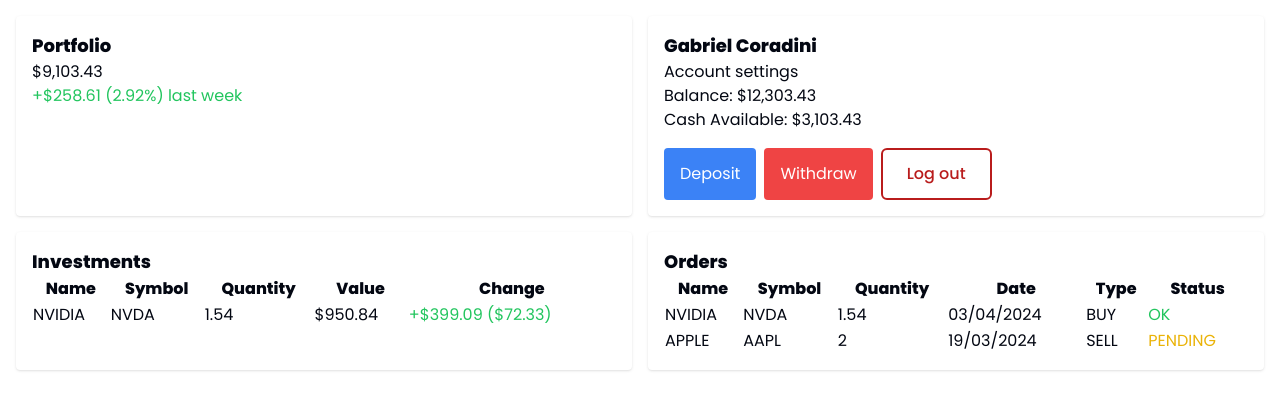
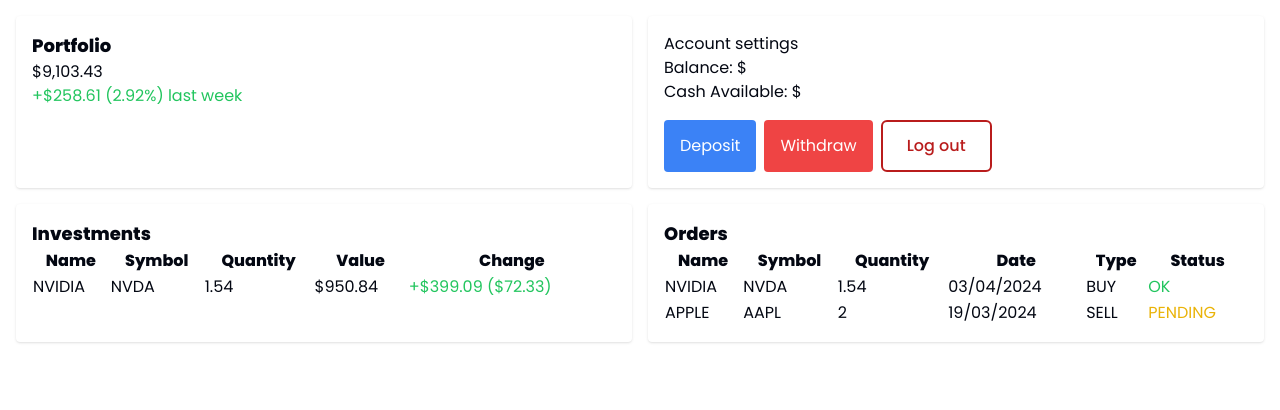
Before and after one commit to coradini1/Coyote-Trade, a Next.js app in the folder frontend/: page /dashboard in a window 1280 px wide. Shown: the top 410 px of the page. Built offline with nearby package versions, Linux system fonts and the light colour scheme; no server answers.

Commit message:
feat: userCard userInfo

```diff
--- a/frontend/components/custom/UserCard/UserCard.tsx
+++ b/frontend/components/custom/UserCard/UserCard.tsx
@@ -1,16 +1,19 @@
 "use client";
-import React from "react";
-import { useUser } from "@/hooks/useUser";
+import React, {use, useEffect, useState} from "react";
 
-// components/UserCard/UserCard.tsx
 
-const UserCard: React.FC = () => {
+function UserCard({userData }: any) {
+
+  useEffect(() => {
+  }
+  , [userData]);
+
   return (
     <div className="user-card bg-white p-4 rounded shadow">
-      <h2 className="text-lg font-bold">Gabriel Coradini</h2>
+      <h2 className="text-lg font-bold">{userData?.name} {userData?.surname}</h2>
       <p>Account settings</p>
-      <p>Balance: $12,303.43</p>
-      <p>Cash Available: $3,103.43</p>
+      <p>Balance: ${userData?.balance}</p>
+      <p>Cash Available: ${userData?.balance}</p>
       <div className="flex space-x-2 mt-4">
         <button className="bg-blue-500 text-white px-4 py-2 rounded">
           Deposit
```
